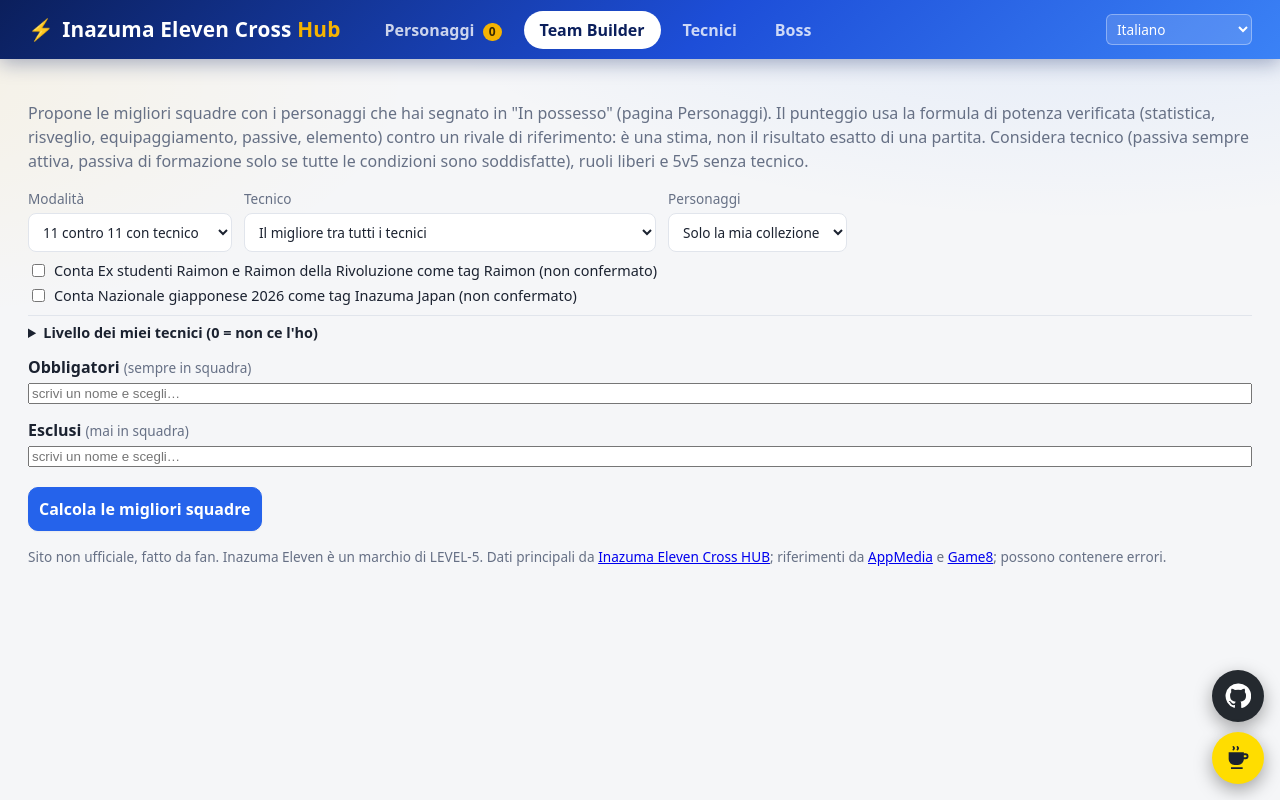
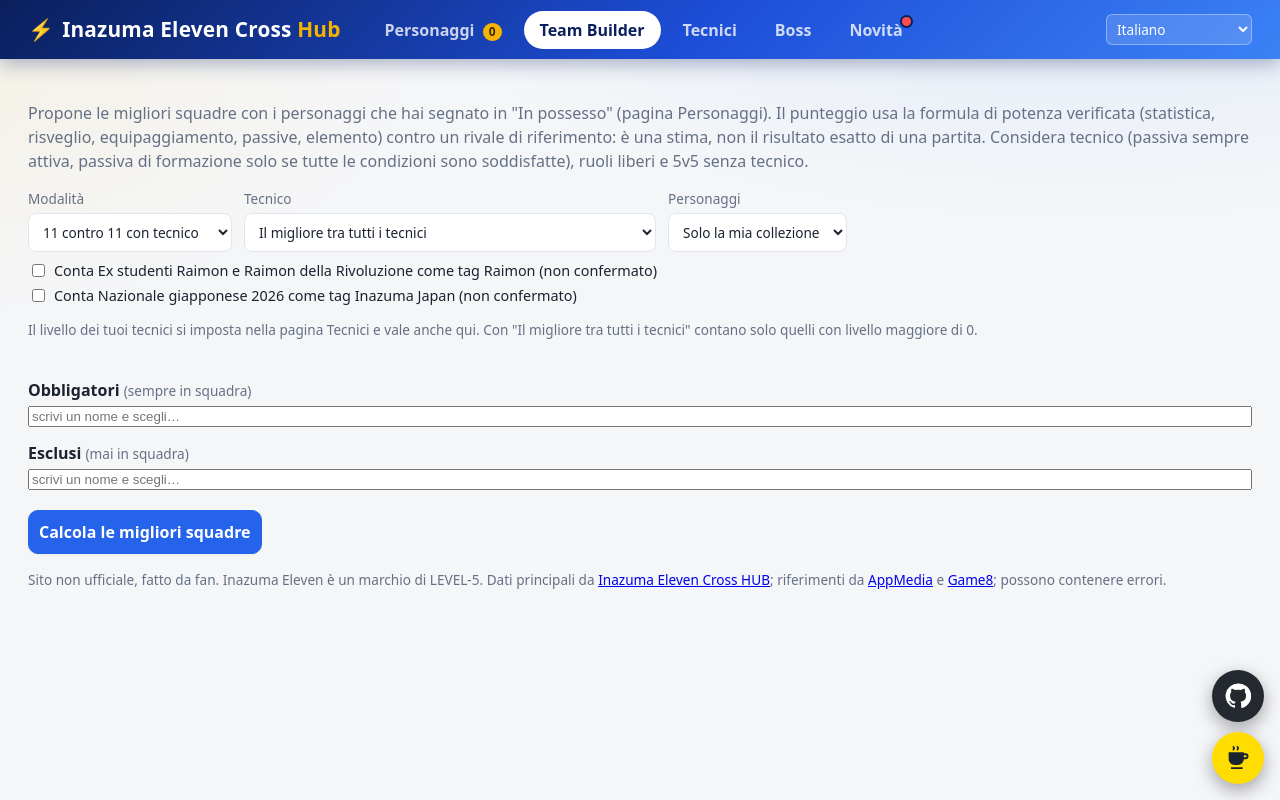
Before and after one commit to Enne18/inazuma-cross-hub, a plain HTML site: page index.html in a window 1280 px wide. Both pictures are taken after a click on the button "Team Builder". Drawn offline with Linux system fonts and the light colour scheme.

Commit message:
Added News page

```diff
--- a/css/style.css
+++ b/css/style.css
@@ -383,10 +383,10 @@
   .langsel { top: 9px; right: 14px; }
   .langsel select { font-size: .8rem; max-width: 110px; }
   /* le sezioni diventano una barra in basso, raggiungibile col pollice */
-  .tabs { position: fixed; left: 0; right: 0; bottom: 0; z-index: 20; display: grid; grid-template-columns: repeat(4, minmax(0, 1fr)); gap: 0; padding: 6px 6px calc(6px + env(safe-area-inset-bottom)); overflow: visible; background: #0b1f5c; box-shadow: 0 -4px 18px rgba(0,0,0,.28); }
+  .tabs { position: fixed; left: 0; right: 0; bottom: 0; z-index: 20; display: grid; grid-template-columns: repeat(5, minmax(0, 1fr)); gap: 0; padding: 6px 4px calc(6px + env(safe-area-inset-bottom)); overflow: visible; background: #0b1f5c; box-shadow: 0 -4px 18px rgba(0,0,0,.28); }
   .tab { padding: 8px 2px; font-size: .78rem; border-radius: 12px; text-align: center; min-height: 44px; display: flex; flex-direction: column; align-items: center; justify-content: center; gap: 2px; }
   .tab[data-tab=catalog]::before { content: '👥'; font-size: 1.15rem; } .tab[data-tab=builder]::before { content: '⚽'; font-size: 1.15rem; }
-  .tab[data-tab=coaches]::before { content: '📋'; font-size: 1.15rem; } .tab[data-tab=boss]::before { content: '👹'; font-size: 1.15rem; }
+  .tab[data-tab=news]::before { content: '🆕'; font-size: 1.15rem; } .tab[data-tab=coaches]::before { content: '📋'; font-size: 1.15rem; } .tab[data-tab=boss]::before { content: '👹'; font-size: 1.15rem; }
   .tab .pill { position: absolute; margin: -34px 0 0 26px; font-size: .62rem; padding: 0 5px; }
   .wrap { padding: 0 12px; }
   /* card giocatore: più compatta, il nome può andare a capo */
@@ -429,3 +429,13 @@
 .fab-coffee { background: #ffdd00; color: #1b2230; }
 .fab-gh { background: #24292f; color: #fff; }
 @media (max-width: 640px) { .fab { right: 12px; bottom: calc(76px + env(safe-area-inset-bottom)); gap: 8px; } .fab-btn { width: 46px; height: 46px; } }
+
+/* ===== Tappa 29: pagina Novità ===== */
+.tab.has-new { position: relative; }
+.tab.has-new::after { content: ''; position: absolute; top: 6px; right: 8px; width: 9px; height: 9px; border-radius: 50%; background: #ff4d4f; box-shadow: 0 0 0 2px #0b1f5c; }
+.news-card { padding: 14px 16px; margin: 10px 0; }
+.news-head { display: flex; flex-wrap: wrap; align-items: center; gap: 4px 10px; }
+.news-ver { background: var(--accent); color: #fff; font-weight: 800; font-size: .8rem; padding: 2px 9px; border-radius: 999px; }
+.news-card ul { margin: .6rem 0 0; padding-left: 1.2rem; display: grid; gap: 4px; }
+@media (max-width: 640px) { .tab { font-size: .7rem; } .tab.has-new::after { right: 14px; } }
+.news-head .badge.el { background: #16a34a; color: #fff; border-color: transparent; font-weight: 700; }
--- /dev/null
+++ b/data/changelog.json
@@ -0,0 +1,108 @@
+{
+ "_doc": "Novità mostrate nella pagina Novità. Aggiungere in cima. Testi in it/en/ja (traduzioni di Claude).",
+ "releases": [
+  {
+   "version": "1.3",
+   "date": "2026-10-24",
+   "title": {
+    "it": "Vista da cellulare e supporto",
+    "en": "Mobile view and support",
+    "ja": "スマホ表示とサポート"
+   },
+   "items": [
+    {
+     "it": "Vista da cellulare: barra delle sezioni in basso, card compatte, nessuno scorrimento orizzontale.",
+     "en": "Mobile view: bottom navigation bar, compact cards, no sideways scrolling.",
+     "ja": "スマホ表示：下部ナビゲーション、コンパクトなカード、横スクロールなし。"
+    },
+    {
+     "it": "Puoi aggiungere il sito alla schermata Home del telefono e usarlo come un'app.",
+     "en": "You can add the site to your phone's home screen and use it like an app.",
+     "ja": "ホーム画面に追加して、アプリのように使えます。"
+    },
+    {
+     "it": "Nuova pagina Novità e pulsanti rotondi in basso a destra (GitHub e offerta per lo sviluppo).",
+     "en": "New What's new page and round buttons at the bottom right (GitHub and a way to support development).",
+     "ja": "新しい「更新情報」ページと、右下の丸いボタン（GitHubと開発支援）。"
+    },
+    {
+     "it": "Team Builder: tolta la gestione duplicata del livello dei tecnici, che si imposta solo nella pagina Tecnici.",
+     "en": "Team Builder: removed the duplicate coach-level panel; coach levels are now set only on the Coaches page.",
+     "ja": "チームビルダー：監督レベルの重複設定を削除。監督レベルは「監督」ページのみで設定します。"
+    }
+   ]
+  },
+  {
+   "version": "1.2",
+   "date": "2026-10-23",
+   "title": {
+    "it": "Boss di oggi, 5v5 completo e terza mossa",
+    "en": "Boss of the day, full 5v5 and third move",
+    "ja": "本日のボス、5対5完全対応、3つ目の技"
+   },
+   "items": [
+    {
+     "it": "Pagina Boss: riquadro \"Boss di oggi\" con il tempo al cambio (22:00 ora di Roma) e la squadra migliore calcolata subito.",
+     "en": "Bosses page: \"Boss of the day\" panel with the time until the change (22:00 Rome time) and the best team calculated right away.",
+     "ja": "ボスページ：「本日のボス」パネル（切り替えまでの時間、22:00ローマ時間）と、すぐに計算される最適チーム。"
+    },
+    {
+     "it": "5 contro 5: ora ci sono tutte le 9 formazioni e l'opzione \"La migliore tra tutte le formazioni\".",
+     "en": "5 vs 5: all 9 formations are now available, plus a \"Best of all formations\" option.",
+     "ja": "5対5：9つ全てのフォーメーションに対応し、「全フォーメーションの中で最良」も選べます。"
+    },
+    {
+     "it": "Terza mossa a scelta per ogni giocatore in collezione, usata anche dal Team Builder.",
+     "en": "Pick a third move for each owned player; the Team Builder uses it too.",
+     "ja": "所持している選手に3つ目の技を選択でき、チームビルダーでも使われます。"
+    },
+    {
+     "it": "Card dei giocatori rinnovate; card dei Tecnici più essenziali (i dettagli sono nella scheda del tecnico).",
+     "en": "Refreshed player cards; simpler coach cards (details are on the coach page).",
+     "ja": "選手カードを刷新。監督カードはシンプルにし、詳細は監督ページへ。"
+    },
+    {
+     "it": "Team Builder, Tecnici e Boss tradotti in inglese e giapponese.",
+     "en": "Team Builder, Coaches and Bosses translated into English and Japanese.",
+     "ja": "チームビルダー、監督、ボスページを英語と日本語に翻訳。"
+    }
+   ]
+  },
+  {
+   "version": "1.1",
+   "date": "2026-10-22",
+   "title": {
+    "it": "Zone ideali, sincronizzazione e schede dei tecnici",
+    "en": "Ideal zones, sync and coach pages",
+    "ja": "得意エリア、同期、監督ページ"
+   },
+   "items": [
+    {
+     "it": "Zone ideali S/A/B di ogni personaggio (+15% / +10% / +5%), usate nel calcolo delle squadre.",
+     "en": "Ideal S/A/B zones for every character (+15% / +10% / +5%), used when calculating teams.",
+     "ja": "全キャラクターの得意エリアS/A/B（+15% / +10% / +5%）をチーム計算に反映。"
+    },
+    {
+     "it": "Sincronizzazione della collezione tra dispositivi con un Gist privato su GitHub.",
+     "en": "Collection sync between devices using a private GitHub Gist.",
+     "ja": "非公開のGitHub Gistで、端末間のコレクション同期。"
+    },
+    {
+     "it": "Campo del Team Builder con le posizioni reali degli slot di ogni formazione e tecnico accanto.",
+     "en": "Team Builder pitch with the real slot positions of each formation, with the coach beside it.",
+     "ja": "チームビルダーのピッチに各フォーメーションの実際の配置を表示し、監督を横に配置。"
+    },
+    {
+     "it": "Pagina dettaglio dei tecnici; le prove di difesa dei boss usano tecniche di blocco nei primi quattro posti e il portiere solo per ultimo.",
+     "en": "Coach detail pages; boss defence trials use block moves in the first four positions and the goalkeeper only last.",
+     "ja": "監督の詳細ページ。ボスの守備試練では最初の4枠にブロック技、GKは最後のみ。"
+    },
+    {
+     "it": "Il nome del giocatore non apre più la scheda (si può copiare): si apre dall'immagine.",
+     "en": "A player's name no longer opens the detail page (so you can copy it); use the image instead.",
+     "ja": "選手名をクリックしても詳細は開きません（コピー可能）。画像から開きます。"
+    }
+   ]
+  }
+ ]
+}
--- a/data/i18n/ui.json
+++ b/data/i18n/ui.json
@@ -750,6 +750,22 @@
   "Supporta lo sviluppo": {
    "en": "Support development",
    "ja": "開発を支援"
+  },
+  "Il livello dei tuoi tecnici si imposta nella pagina Tecnici e vale anche qui. Con \"Il migliore tra tutti i tecnici\" contano solo quelli con livello maggiore di 0.": {
+   "en": "Your coaches' levels are set on the Coaches page and apply here too. \"Best of all coaches\" only considers coaches with a level above 0.",
+   "ja": "監督のレベルは「監督」ページで設定し、ここにも反映されます。「全監督の中で最良」ではレベル1以上の監督のみが対象です。"
+  },
+  "Novità": {
+   "en": "What's new",
+   "ja": "更新情報"
+  },
+  "Ultima": {
+   "en": "Latest",
+   "ja": "最新"
+  },
+  "Segnala un errore o proponi un'idea": {
+   "en": "Report a mistake or suggest an idea",
+   "ja": "間違いの報告・アイデアの提案"
   }
  }
 }
--- a/index.html
+++ b/index.html
@@ -3,6 +3,15 @@
 <head>
   <meta charset="utf-8">
   <meta name="viewport" content="width=device-width, initial-scale=1, viewport-fit=cover">
+  <meta name="description" content="Inazuma Eleven Cross Hub: catalogo personaggi, collezione, Team Builder (11 vs 11 e 5 vs 5) e aiuto per i boss. Sito non ufficiale, gratuito.">
+  <meta property="og:type" content="website">
+  <meta property="og:title" content="Inazuma Eleven Cross Hub">
+  <meta property="og:description" content="Personaggi, collezione, Team Builder e boss del giorno per Inazuma Eleven Cross. Gratis, non ufficiale. / Characters, collection, Team Builder and daily boss for Inazuma Eleven Cross.">
+  <meta property="og:url" content="https://enne18.github.io/inazuma-cross-hub/">
+  <meta property="og:image" content="https://enne18.github.io/inazuma-cross-hub/img/og.png">
+  <meta property="og:image:width" content="1200"><meta property="og:image:height" content="630">
+  <meta name="twitter:card" content="summary_large_image">
+  <meta name="twitter:image" content="https://enne18.github.io/inazuma-cross-hub/img/og.png">
   <meta name="theme-color" content="#0b1f5c">
   <link rel="manifest" href="manifest.webmanifest">
   <link rel="apple-touch-icon" href="icons/icon.svg">
@@ -20,6 +29,7 @@
         <button class="tab" data-tab="builder">Team Builder</button>
         <button class="tab" data-tab="coaches">Tecnici</button>
         <button class="tab" data-tab="boss">Boss</button>
+        <button class="tab" data-tab="news">Novità</button>
       </nav>
       <label class="langsel" title="Lingua"><span class="sr">Lingua</span>
         <select id="lang" data-i18n="skip" aria-label="Lingua"><option value="it">Italiano</option><option value="en">English</option><option value="ja">日本語 (Originale)</option></select></label>
@@ -69,6 +79,7 @@
     </section>
     <section id="detail" hidden></section>
     <section id="cdetail" hidden></section>
+    <section id="news" hidden></section>
     <section id="coaches" hidden>
       <p class="muted">I 14 tecnici: condizioni di formazione, passive e livello. Il livello che imposti qui è lo stesso usato dal Team Builder.</p>
       <p id="co-msg" class="muted"></p>
@@ -90,11 +101,7 @@
         <label class="chk"><input id="b-rai" type="checkbox"> Conta 雷門OB e 革命の雷門 come tag 雷門 (non confermato)</label>
         <label class="chk"><input id="b-jp" type="checkbox"> Conta 日本代表2026 come tag イナズマジャパン (non confermato)</label>
       </div>
-      <details class="b-opts" id="b-coach-lv-box">
-        <summary>Livello dei miei tecnici (0 = non ce l'ho)</summary>
-        <div id="b-coach-lv" class="coach-lv"></div>
-        <p class="muted small">Il livello cambia la passiva "sempre attiva" del tecnico (valori per livello dal repository iecrosshub). La passiva di formazione non dipende dal livello. In "Il migliore tra tutti i tecnici" contano solo quelli con livello maggiore di 0.</p>
-      </details>
+      <p class="muted small b-coachhint">Il livello dei tuoi tecnici si imposta nella pagina Tecnici e vale anche qui. Con "Il migliore tra tutti i tecnici" contano solo quelli con livello maggiore di 0.</p>
       <div class="b-opts b-pick">
         <div><strong>Obbligatori</strong> <span class="muted small">(sempre in squadra)</span>
           <input id="b-lock-in" list="b-names" placeholder="scrivi un nome e scegli…" autocomplete="off">
@@ -141,6 +148,7 @@
   <script src="js/detail.js"></script>
   <script src="js/sync.js"></script>
   <script src="js/syncui.js"></script>
+  <script src="js/news.js"></script>
   <div class="fab" id="fab">
     <a class="fab-btn fab-gh" href="https://github.com/enne18/inazuma-cross-hub" target="_blank" rel="noopener noreferrer" aria-label="Il progetto su GitHub" title="Il progetto su GitHub">
       <svg viewBox="0 0 24 24" width="26" height="26" aria-hidden="true"><path fill="currentColor" d="M12 .5a11.5 11.5 0 0 0-3.64 22.41c.58.1.79-.25.79-.56v-2c-3.2.7-3.88-1.37-3.88-1.37-.53-1.33-1.28-1.69-1.28-1.69-1.04-.71.08-.7.08-.7 1.16.08 1.77 1.19 1.77 1.19 1.03 1.76 2.7 1.25 3.36.96.1-.75.4-1.25.73-1.54-2.55-.29-5.24-1.28-5.24-5.69 0-1.26.45-2.28 1.19-3.09-.12-.29-.52-1.46.11-3.05 0 0 .97-.31 3.17 1.18a11 11 0 0 1 5.78 0c2.2-1.49 3.17-1.18 3.17-1.18.63 1.59.23 2.76.11 3.05.74.81 1.19 1.83 1.19 3.09 0 4.42-2.69 5.39-5.25 5.68.41.36.78 1.06.78 2.14v3.17c0 .31.21.67.8.56A11.5 11.5 0 0 0 12 .5z"/></svg>
--- a/js/builder.js
+++ b/js/builder.js
@@ -26,7 +26,7 @@
       $('b-mode').addEventListener('change', onMode);
       $('b-run').addEventListener('click', run);
       setupPick();
-      setupCoachLv();
+      loadCoachLv();
       onMode();
     }).catch(function (e) { $('b-msg').textContent = 'Impossibile caricare i dati dei tecnici: ' + e.message; });
   }
@@ -163,24 +163,10 @@
   var KEY_CLV = 'iecross.coachlv.v1', coachLv = {};
   function loadCoachLv() { try { coachLv = JSON.parse(window.localStorage.getItem(KEY_CLV) || '{}') || {}; } catch (e) { coachLv = {}; } }
   function lvOf(id) { var v = coachLv[id]; return v === undefined ? 10 : Math.max(0, Math.min(10, +v)); }
-  function setupCoachLv() {
-    loadCoachLv();
-    var box = $('b-coach-lv'); box.textContent = '';
-    coaches.forEach(function (c) {
-      var lb = el('label', null, (c.name_west || c.name_ja) + ' '), inp = el('select');
-      var o0 = el('option', null, 'Non posseduto'); o0.value = '0'; inp.appendChild(o0);
-      for (var n = 1; n <= 10; n++) { var o = el('option', null, 'Lv ' + n); o.value = String(n); inp.appendChild(o); }
-      inp.value = String(lvOf(c.id));
-      inp.addEventListener('change', function () {
-        var v = Math.max(0, Math.min(10, Math.round(+inp.value) || 0)); coachLv[c.id] = v;
-        try { window.localStorage.setItem(KEY_CLV, JSON.stringify(coachLv)); } catch (e) { /* ignora */ }
-      });
-      lb.appendChild(inp); box.appendChild(lb);
-    });
-  }
   function leveled(c) { return window.IECEngine.coachAtLevel(c, lvOf(c.id) || 10); }
 
   function run() {
+    loadCoachLv();
     var out = $('b-out'), msg = $('b-msg');
     out.textContent = '';
     var pool = $('b-pool').value === 'owned' ? window.IEC.ownedChars() : data.chars.slice();
@@ -225,6 +211,6 @@
 
   function boot() { if (window.IEC && window.IEC.loaded) init(); }
   document.addEventListener('iec-ready', boot);
-  document.addEventListener('iec-tab', function (e) { if (e.detail === 'builder') { boot(); if (data && coaches.length) setupCoachLv(); } });
+  document.addEventListener('iec-tab', function (e) { if (e.detail === 'builder') { boot(); loadCoachLv(); } });
   boot();
 })();
--- a/js/catalog.js
+++ b/js/catalog.js
@@ -317,7 +317,7 @@
   function flash(msg) { $('c-msg').textContent = msg; }
 
   function showTab(name) {
-    ['catalog', 'builder', 'coaches', 'boss', 'detail', 'cdetail'].forEach(function (t) { $(t).hidden = (t !== name); });
+    ['catalog', 'builder', 'coaches', 'boss', 'detail', 'cdetail', 'news'].forEach(function (t) { $(t).hidden = (t !== name); });
     document.dispatchEvent(new CustomEvent('iec-tab', { detail: name }));
     Array.prototype.forEach.call(document.querySelectorAll('.tab'), function (b) {
       b.classList.toggle('active', b.getAttribute('data-tab') === (name === 'detail' ? 'catalog' : name === 'cdetail' ? 'coaches' : name));
--- /dev/null
+++ b/js/news.js
@@ -0,0 +1,37 @@
+/* Pagina "Novità": elenco delle versioni da data/changelog.json (it/en/ja). Un pallino sul tab segnala le novità non ancora viste. */
+(function () {
+  'use strict';
+  var $ = function (id) { return document.getElementById(id); }, KEY = 'iecross.news.seen', data = null;
+  function el(tag, cls, text) { var e = document.createElement(tag); if (cls) e.className = cls; if (text !== undefined) e.textContent = text; return e; }
+  function L() { return window.IECI18N ? window.IECI18N.lang() : 'it'; }
+  function pk(o) { return o[L()] || o.it; }
+  function seen() { try { return window.localStorage.getItem(KEY); } catch (e) { return null; } }
+  function markSeen() { if (!data) return; try { window.localStorage.setItem(KEY, data.releases[0].version); } catch (e) { /* ignora */ } paintDot(); }
+  function paintDot() { var t = document.querySelector('.tab[data-tab=news]'); if (t && data) t.classList.toggle('has-new', seen() !== data.releases[0].version); }
+  function render() {
+    var root = $('news'); if (!root || !data) return;
+    root.textContent = '';
+    var h = el('h2', null, 'Novità'); root.appendChild(h);
+    data.releases.forEach(function (r, i) {
+      var card = el('article', 'card news-card'), head = el('div', 'news-head');
+      head.appendChild(el('span', 'news-ver', 'v' + r.version));
+      head.appendChild(el('strong', null, pk(r.title)));
+      head.appendChild(el('small', 'muted', r.date));
+      if (i === 0) head.appendChild(el('span', 'badge el', 'Ultima'));
+      card.appendChild(head);
+      var ul = el('ul'); r.items.forEach(function (it) { ul.appendChild(el('li', null, pk(it))); }); card.appendChild(ul);
+      root.appendChild(card);
+    });
+    var fb = el('p', 'muted small');
+    var a = el('a', null, 'Segnala un errore o proponi un\'idea'); a.href = 'https://github.com/enne18/inazuma-cross-hub/issues/new/choose'; a.target = '_blank'; a.rel = 'noopener noreferrer';
+    fb.appendChild(a); root.appendChild(fb);
+    if (window.IECI18N) window.IECI18N.apply(root);
+  }
+  function load() {
+    return fetch('data/changelog.json').then(function (r) { return r.json(); }).then(function (d) { data = d; paintDot(); render(); }).catch(function () {});
+  }
+  document.addEventListener('iec-tab', function (e) { if (e.detail === 'news') { if (!data) load().then(markSeen); else { render(); markSeen(); } } });
+  document.addEventListener('iec-lang', function () { if (data) render(); });
+  document.addEventListener('iec-ready', function () { if (!data) load(); });
+  if (window.IEC && window.IEC.loaded && !data) load();
+})();
```
Also changed, not shown: img/og.png (added), 2 other files.
